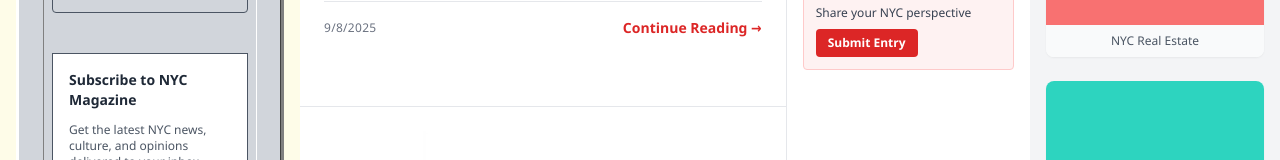
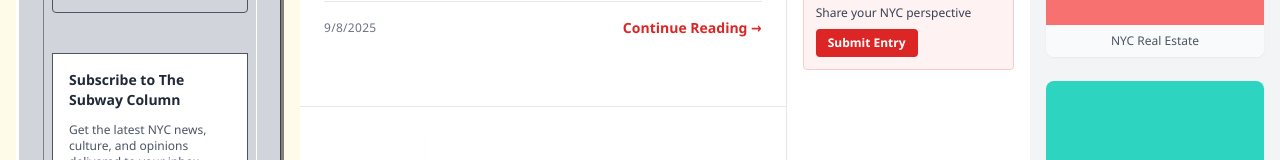
Before and after one commit to lonestarcode/thesubwaycolumn, a Next.js app: page / in a window 1280 px wide. Shown: the part 345-505 px from the top of the page. Built offline with nearby package versions, Linux system fonts and the light colour scheme.

Commit message:
subscribe

```diff
--- a/src/components/LeftSidebar.tsx
+++ b/src/components/LeftSidebar.tsx
@@ -62,7 +62,7 @@
         {/* Subscribe Section */}
         <div>
           <div className="bg-white border border-gray-600 p-4">
-            <h3 className="text-sm font-bold text-gray-800 mb-3">Subscribe to NYC Magazine</h3>
+            <h3 className="text-sm font-bold text-gray-800 mb-3">Subscribe to The Subway Column</h3>
             <p className="text-xs text-gray-600 mb-4">
               Get the latest NYC news, culture, and opinions delivered to your inbox.
             </p>
```
